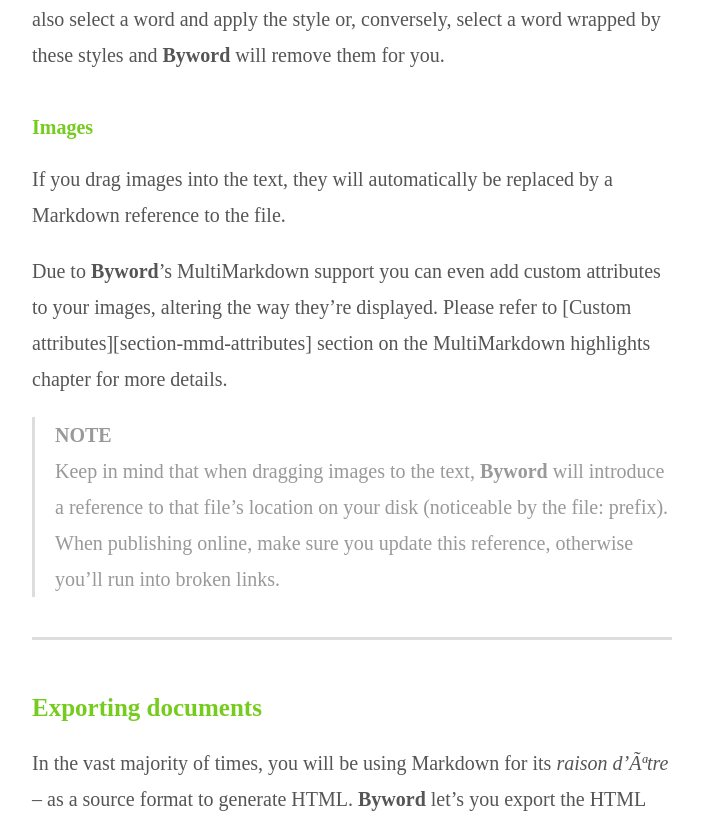
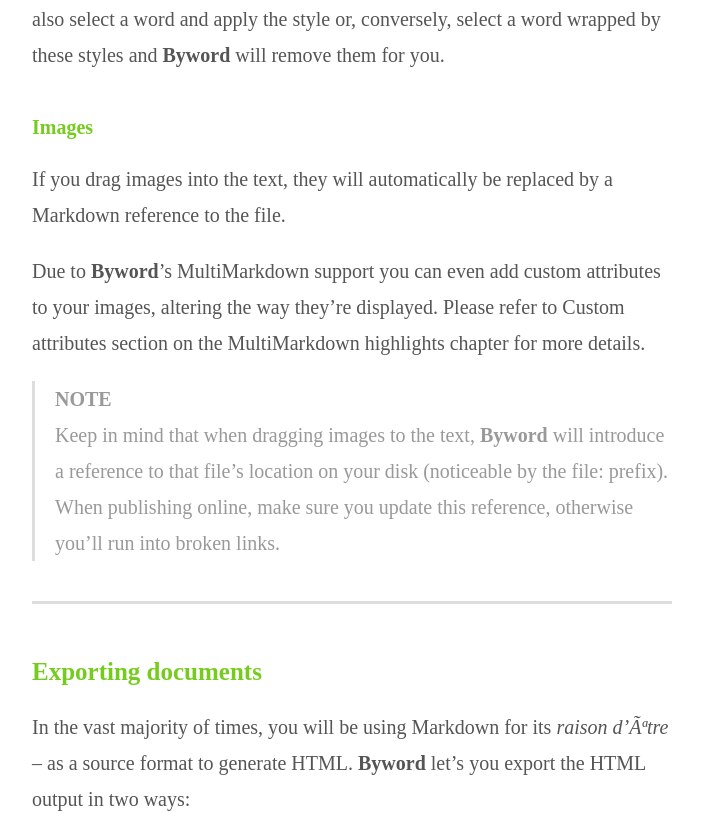
Before and after one commit to andymcmillan/andymcmillan, a Jekyll site: the page built from markdown.md, in a window 1280 px wide and 900 px high, scrolled down 2809 px, cut to the strip 0-813 px from the top of the window. Shown: the whole strip, without its empty margins (288-991 px from the left). Built offline with Jekyll 4.4.1, drawn with Linux system fonts in a browser that asks for light colours; Markdown is read by kramdown in place of the engine named in the settings; some of the changed lines change nothing that is shown.

Commit message:
fixed problem on markdown file

```diff
--- a/markdown.md
+++ b/markdown.md
@@ -69,7 +69,7 @@
 
 If you drag images into the text, they will automatically be replaced by a Markdown reference to the file.
 
-Due to **Byword**'s MultiMarkdown support you can even add custom attributes to your images, altering the way they're displayed. Please refer to [Custom attributes][section-mmd-attributes] section on the MultiMarkdown highlights chapter for more details.
+Due to **Byword**'s MultiMarkdown support you can even add custom attributes to your images, altering the way they're displayed. Please refer to Custom attributes section on the MultiMarkdown highlights chapter for more details.
 
 > **NOTE**
 > Keep in mind that when dragging images to the text, **Byword** will introduce a reference to that file's location on your disk (noticeable by the `file:` prefix).
```
